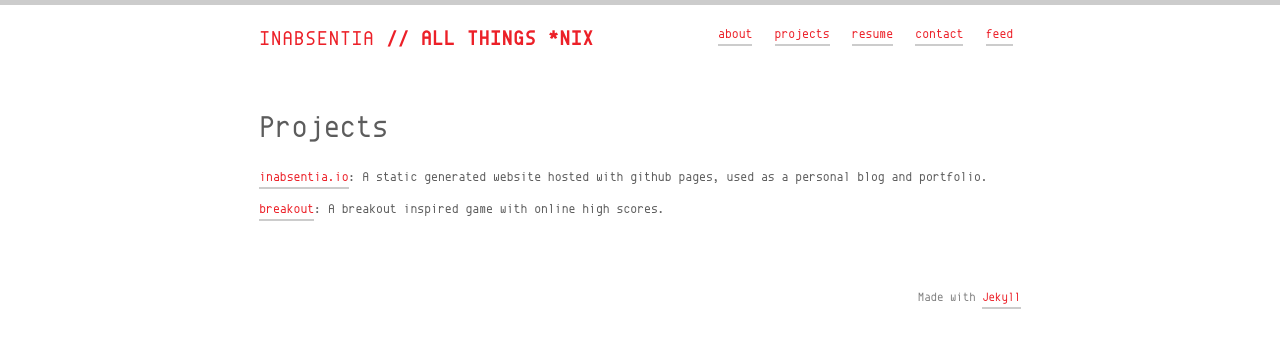
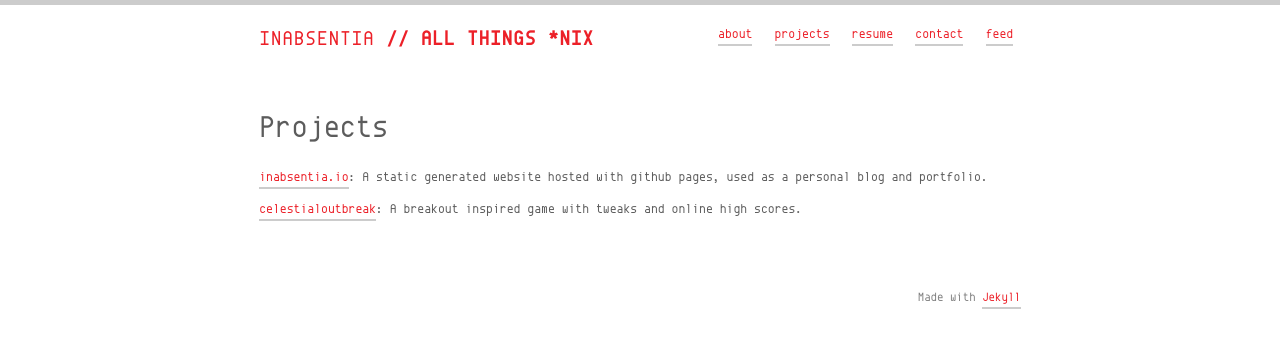
Before and after one commit to InAbsencia/inabsentia.io, a Jekyll site: the page built from src/projects.md, in a window 1280 px wide. Shown: the top 348 px of the page. Built offline with Jekyll 4.4.1, drawn with Linux system fonts in a browser that asks for light colours.

Commit message:
Tiny changes. Back at it again.

```diff
--- a/Gemfile
+++ b/Gemfile
@@ -9,5 +9,5 @@
  gem 'jekyll-paginate', '~> 1.1'
  gem 'sass', '~> 3.4', '>= 3.4.20'
  gem 'bourbon', '~> 4.2', '>= 4.2.6'
-# gem 'pygments.rb', '~> 0.6.3' # JEKYLL DOES NOT WORK WITHOUT THIS COMMENT.
+ gem 'pygments.rb', '~> 0.6.3'
 end
--- a/_config.yml
+++ b/_config.yml
@@ -2,7 +2,7 @@
 title: InAbsentia
 description: "*nix site about software engineering and other wonderful niche things"
 keywords: "ricing, linux, minimalism, nix, unix, bsd, arch, gentoo, funtoo, open-source, gpl, mit, git, code, coding, programming, software, engineering,
-    development, developer, programmer, computer, science"
+    development, developer, programmer, computer, science, security, network, networking"
 
 url: http://inabsentia.io
 baseurl: null
--- a/src/_includes/intro.html
+++ b/src/_includes/intro.html
@@ -1,6 +1,6 @@
 <section class="intro">
   <div class="container">
     <p class="lead">Hi, I'm <strong class="author-name" itemprop="name">{{ site.author.name }}</strong>, a <em itemprop="jobTitle">{{ site.author.job }}</em>. <br>
-    {{ site.author.bio }} -- <a href="{{ '/about' | prepend: site.author.url }}" target="">about me</a></p>
+    {{ site.author.bio }} -- <a href="{{ '/about' | prepend: site.author.url }}">about me</a></p>
   </div>
 </section>
--- a/src/projects.md
+++ b/src/projects.md
@@ -4,6 +4,6 @@
 permalink: /projects/
 ---
 
-- <a href="http://inabsentia.io">inabsentia.io</a>: A static generated website hosted with github pages, used as a personal blog and portfolio.
+- <a href="http://github.com/inabsencia/inabsentia.io">inabsentia.io</a>: A static generated website hosted with github pages, used as a personal blog and portfolio.
 
-- <a href="https://github.com/inabsencia/breakout">breakout</a>: A breakout inspired game with online high scores.
+- <a href="https://github.com/inabsencia/celestialoutbreak">celestialoutbreak</a>: A breakout inspired game with tweaks and online high scores.
```
Also changed, not shown: Gemfile.lock.
